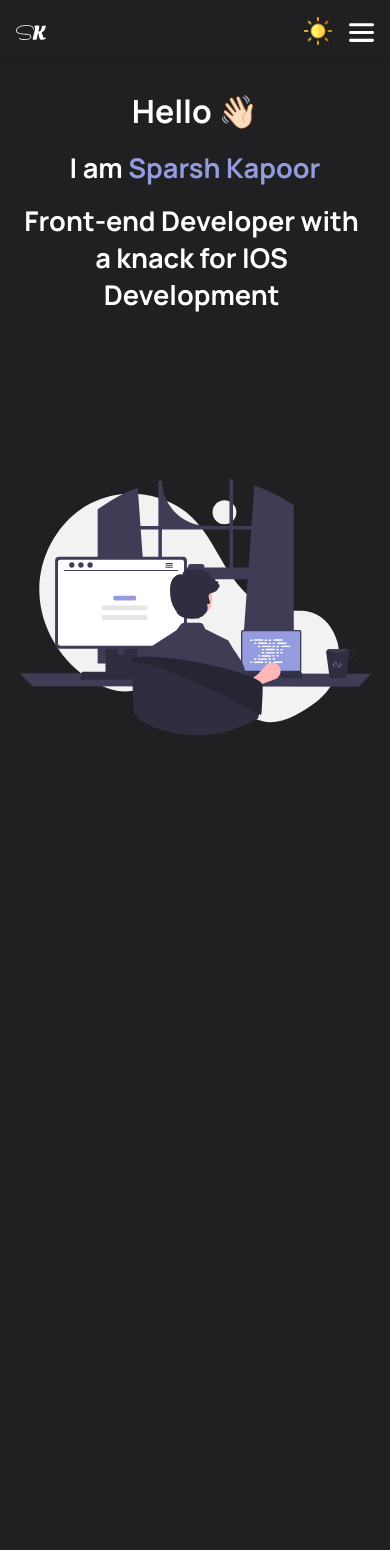
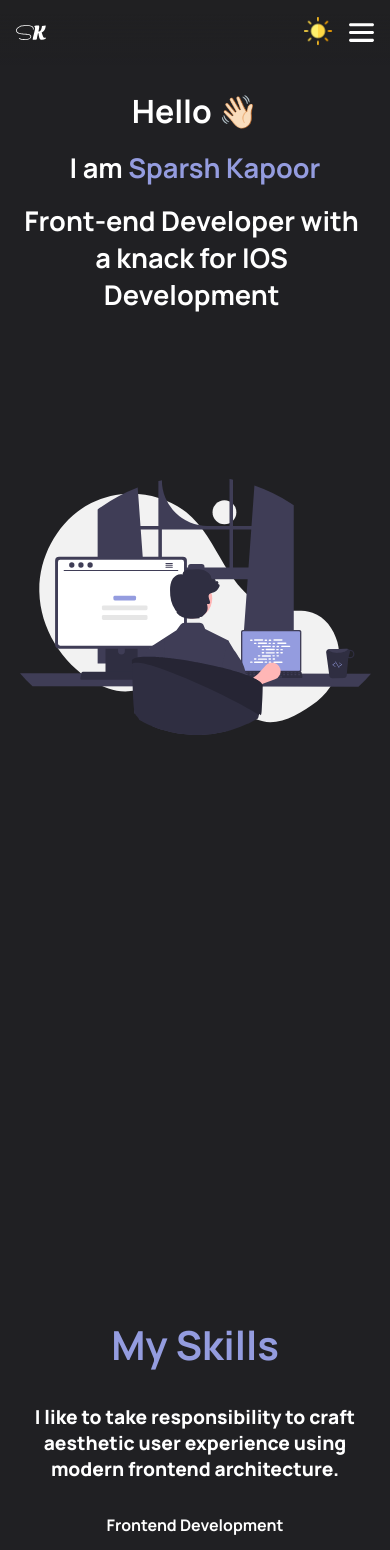
Before and after one commit to sparsh-007/folio, a React (Create React App) app: page / in a window 390 px wide. Shown: the top 1550 px of the page. Built offline with nearby package versions, Linux system fonts and the light colour scheme.

Commit message:
Update About.css

```diff
--- a/src/Components/css/About.css
+++ b/src/Components/css/About.css
@@ -1,6 +1,6 @@
 .about {
   font-size: 3.2rem;
-  height: 10vh;
+  height: 50vh;
   font-weight: bolder;
   position: relative;
 }
@@ -13,7 +13,7 @@
 
 @media screen and (max-width: 414px) {
   .about {
-    height: 100vh;
+    height: auto;
     padding: 2rem;
   }
   .about .para {
```
